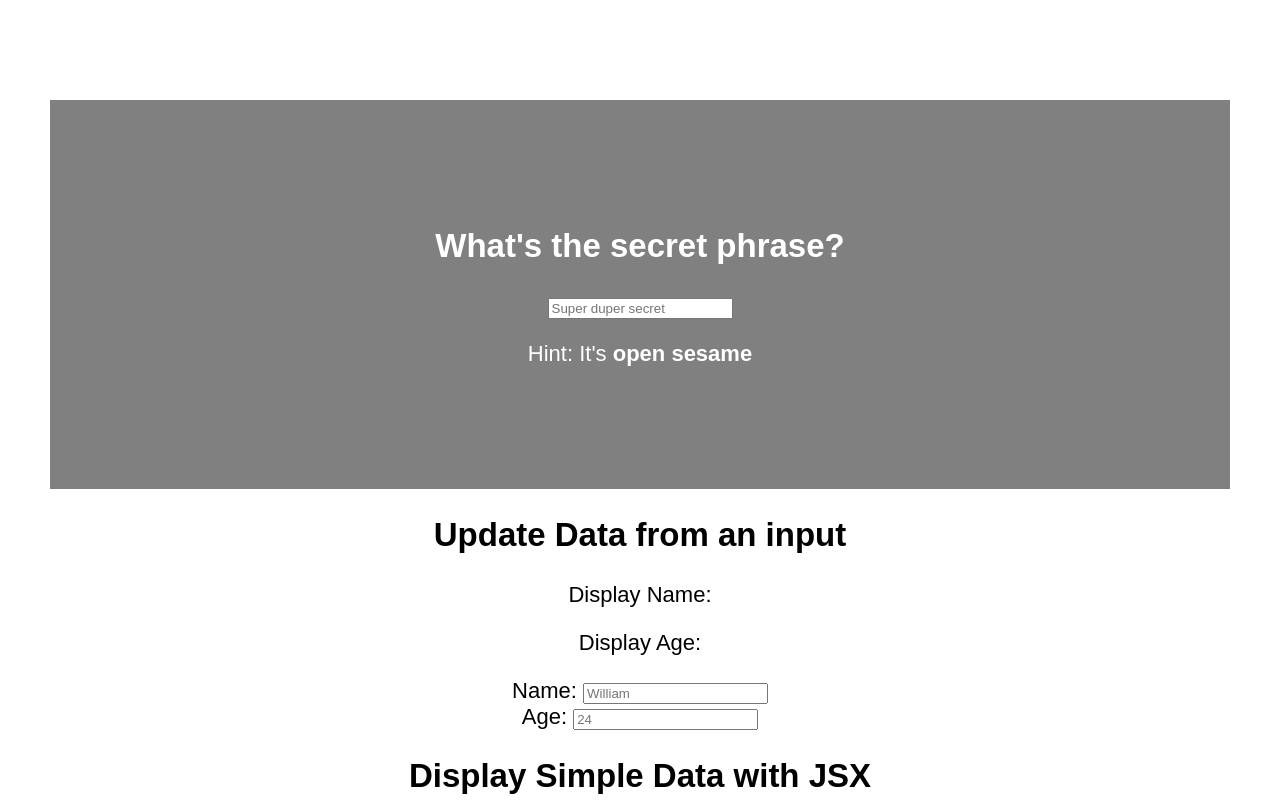
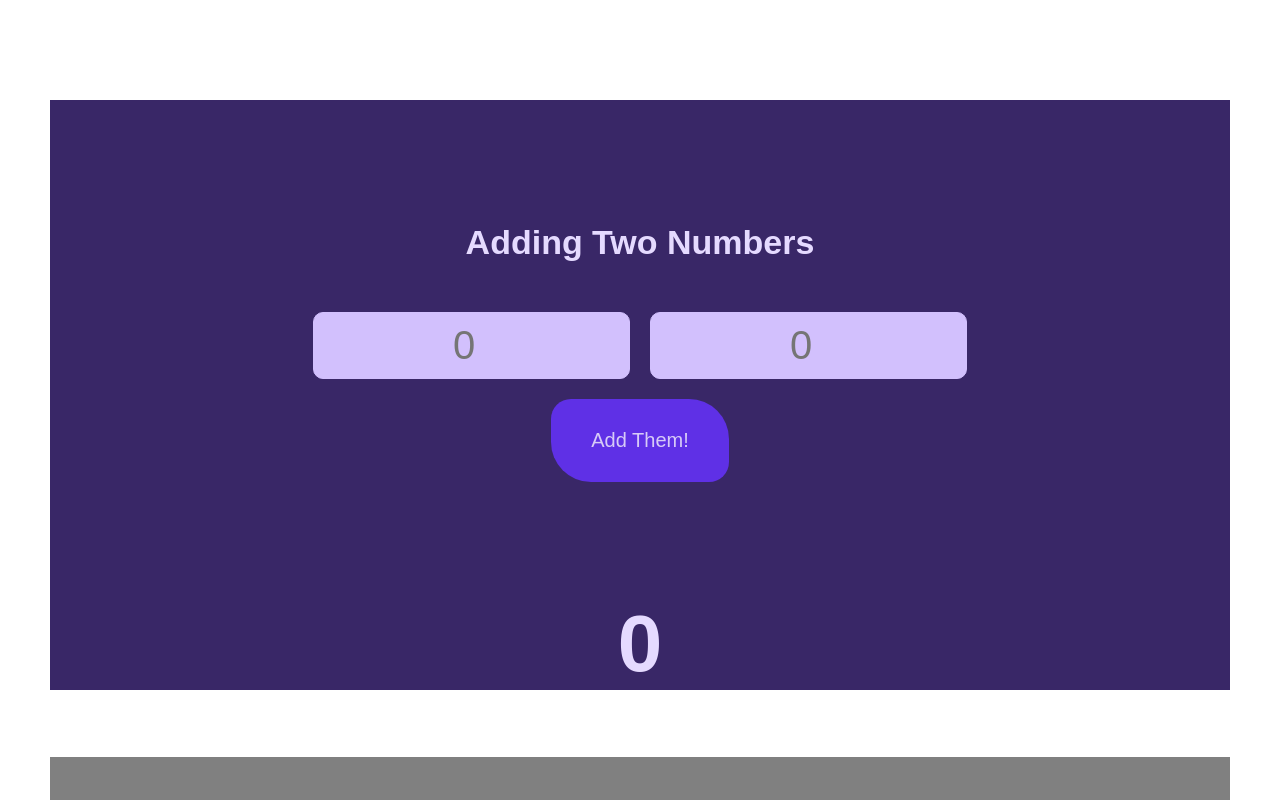
Before and after one commit to williamwdev/react-review-challenge, a React (Create React App) app: page / in a window 1280 px wide. Shown: the top 800 px of the page. Built offline with nearby package versions, Linux system fonts and the light colour scheme.

Commit message:
set up calculator problem with styling

```diff
--- a/src/App.css
+++ b/src/App.css
@@ -49,6 +49,8 @@
   border-radius: 10px;
 }
 
+/* Events Styling */
+
 h2 {
   text-align: center;
 }
@@ -60,3 +62,52 @@ h2 {
   background: grey;
   color: #fff;
 }
+
+/* Calculator styling */
+
+.calculator-container {
+  font-family: sans-serif;
+  text-align: center;
+  padding-top: 100px;
+  background: #392767;
+  color: #e5daff;
+}
+
+.calculator-container h1 {
+  font-size: 34px;
+  margin-bottom: 50px;
+}
+
+.calculator-container .number-inputs {
+  margin-bottom: 20px;
+}
+
+.calculator-container input {
+  font-size: 40px;
+  border-radius: 10px;
+  border: 1px solid #d2c0fd;
+  width: 25%;
+  padding: 10px;
+  text-align: center;
+  background: #d2c0fd;
+  color: #2a1263;
+}
+
+input:first-child {
+  margin-right: 20px;
+}
+
+.calculator-container button {
+  padding: 30px 40px;
+  font-size: 20px;
+  border-radius: 20px 40px;
+  background: #5f30e6;
+  border: none;
+  margin-bottom: 50px;
+  color: #d7cbf7;
+  cursor: pointer;
+}
+
+.calculator-container h2 {
+  font-size: 80px;
+}
--- a/src/App.js
+++ b/src/App.js
@@ -3,11 +3,13 @@ import UserProfile from '../src/components/UserProfile/UserProfile';
 import List from '../src/components/List/List'
 import UserInput from '../src/components/UserInput/UserInput'
 import Events from '../src/components/Events/Events';
+import Calculator from '../src/components/Calculator/Calculator';
 import './App.css';
 
 function App() {
   return (
     <div className="App">
+      <Calculator/>
       <Events/>
       <UserInput/>
       <UserProfile/>
--- /dev/null
+++ b/src/components/Calculator/Calculator.js
@@ -0,0 +1,24 @@
+import React from 'react';
+
+/** The Challenge: Add Two Numbers
+ * Store input numbers
+ * Add numbers
+ * Display the sum on the page
+ */
+
+export default function Calculator(props) {
+  return (
+    <div className="calculator-container">
+      <h1>Adding Two Numbers</h1>
+
+      <div className="number-inputs">
+        <input type="number" placeholder="0" />
+        <input type="number" placeholder="0" />
+      </div>
+
+      <button>Add Them!</button>
+
+      <h2>0</h2>
+    </div>
+  );
+}
```
